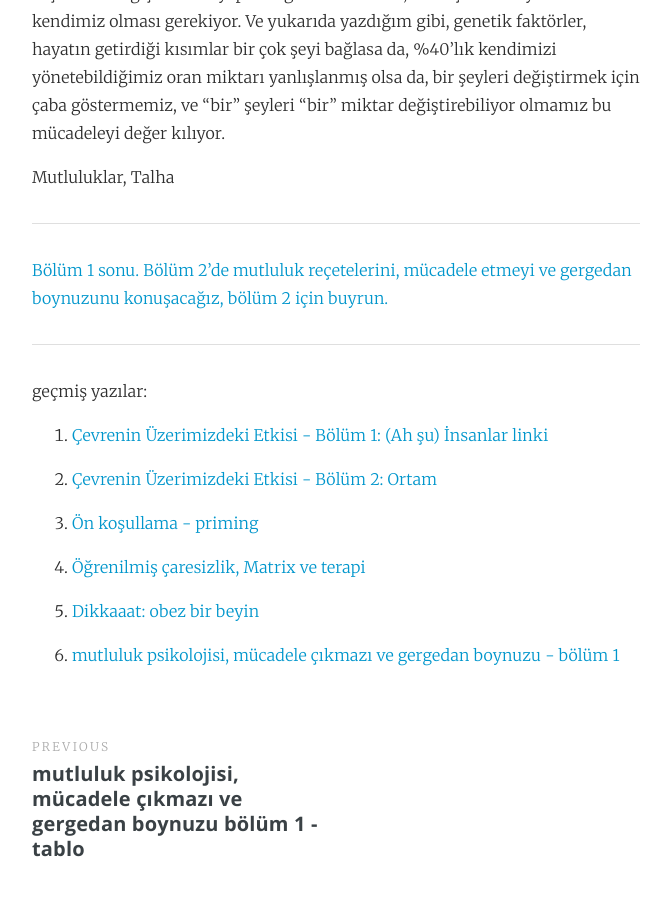
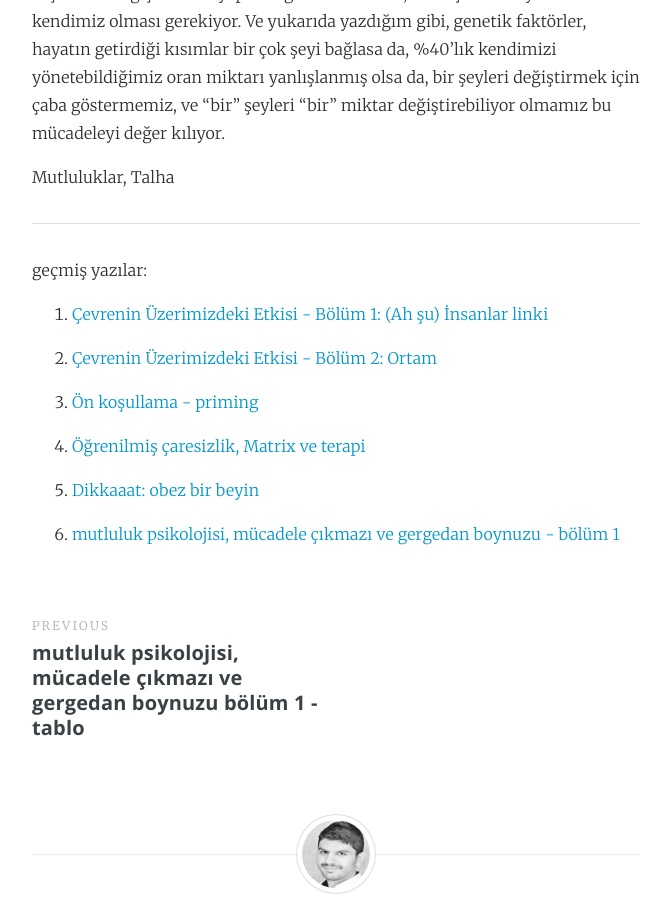
Before and after one commit to unnamed-idea/unnamed-idea.github.io, a Jekyll site: the page built from _posts/2026-11-19-mutluluk2.md, in a window 1280 px wide and 900 px high, scrolled down 6718 px. Shown: the whole window, without its empty margins (304-973 px from the left). Built offline with Jekyll 4.4.1, drawn with Linux system fonts in a browser that asks for light colours; comment, search, counter and statistics services are not loaded.

Commit message:
mutluluk yazısı fazla link  düzeltildi

```diff
--- a/_posts/2026-11-19-mutluluk2.md
+++ b/_posts/2026-11-19-mutluluk2.md
@@ -95,13 +95,6 @@ Dış ortam değişiklikleri yapmak gerekli olsa bile, ilk başlanacak yerin ken
 Mutluluklar,
 Talha
 
-----
-[Bölüm 1 sonu. Bölüm 2'de mutluluk reçetelerini, mücadele etmeyi ve gergedan boynuzunu konuşacağız, bölüm 2 için buyrun.
-](/writing/2026/11/19/mutluluk2.html)
-
-
-
-
 -------
 geçmiş yazılar:
 
```
